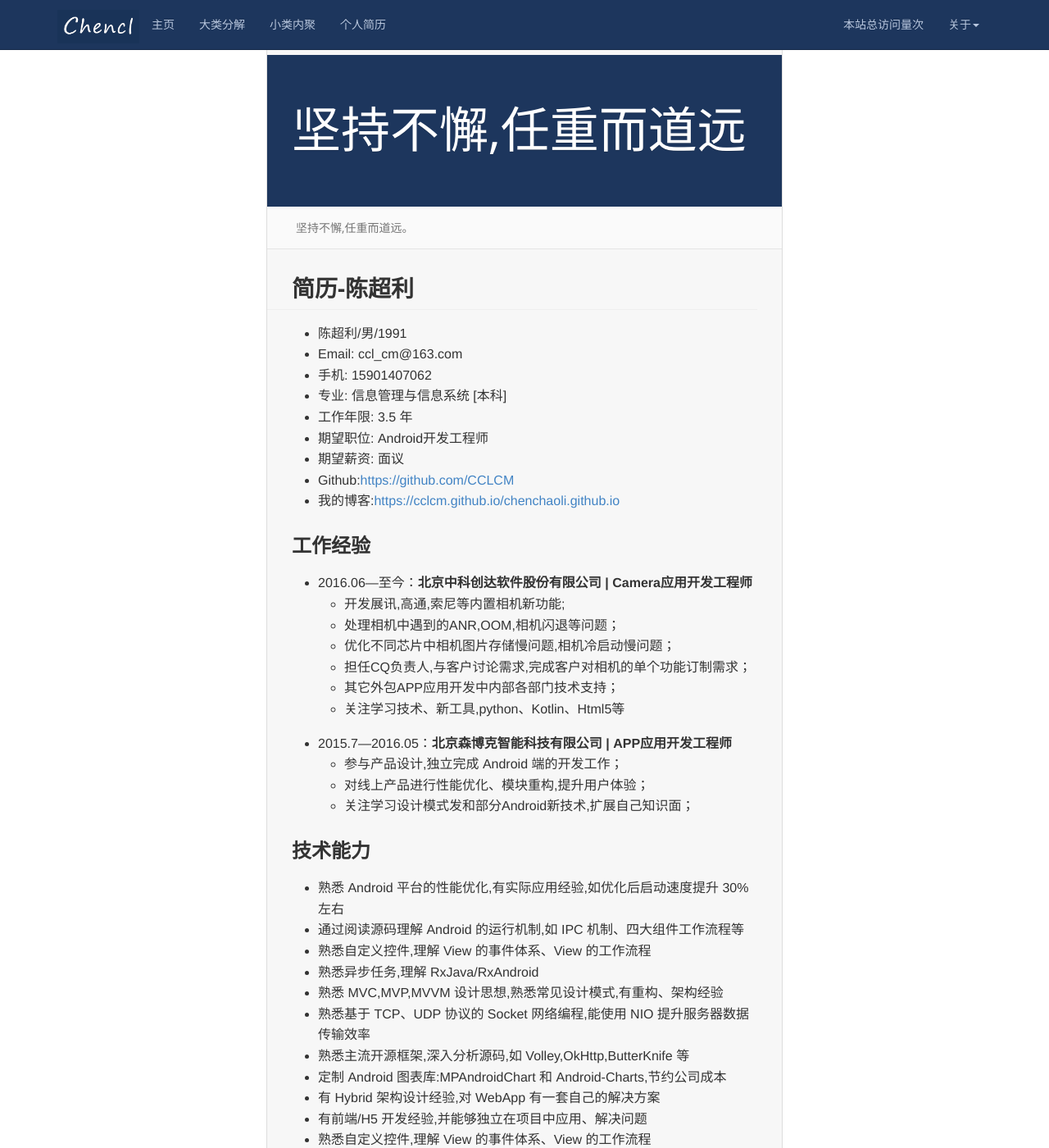
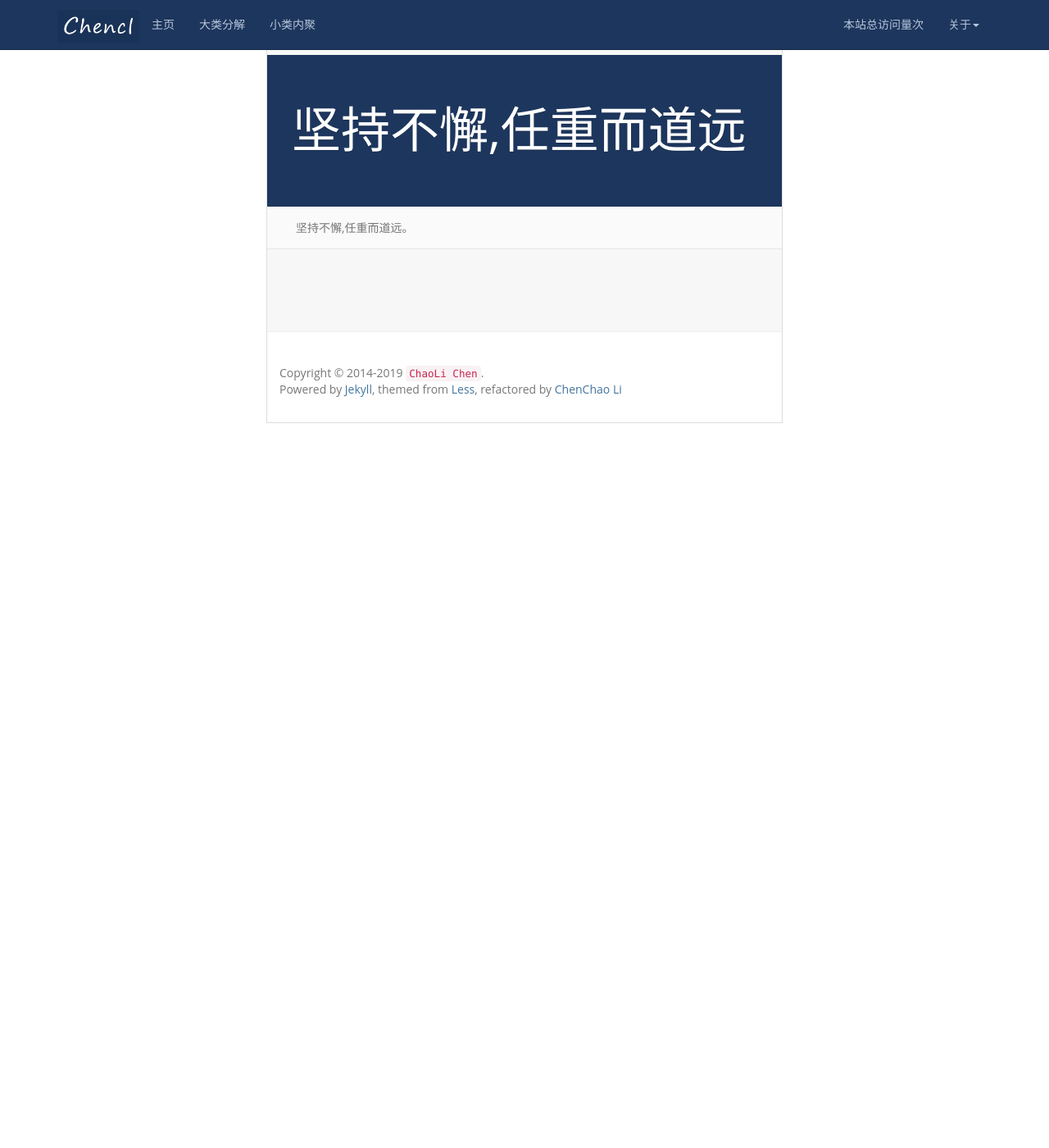
Before and after one commit to CCLCM/chenchaoli.github.io, a Jekyll site: the page built from resume/index.html, in a window 1280 px wide and 1400 px high. Shown: the whole window at 82% size. Built offline with Jekyll 4.4.1, drawn with Linux system fonts in a browser that asks for light colours; comment, search, counter and statistics services are not loaded; some of the changed text lies outside the part shown.

Commit message:
关闭简历

```diff
--- a/_includes/header.html
+++ b/_includes/header.html
@@ -21,9 +21,9 @@
         <li>
           <a href="{{ '/tag' | prepend: site.baseurl }}">小类内聚</a>
         </li>
-        <li>
+        <!-- <li>
           <a href="{{ '/resume' | prepend: site.baseurl }}">个人简历</a>
-        </li>
+        </li> -->
       </ul>
       <ul class="nav navbar-nav navbar-right">
         <li>
--- a/resume/index.html
+++ b/resume/index.html
@@ -400,9 +400,10 @@ header: Posts By Category
       .markdown-body blockquote {
         padding: 0 15px;
         color: #000;
-        border-left: 4px solid #ddd;
+        border-left: 4px solid #555;
       }
       .markdown-body blockquote>p{
+        font-size: 18px;
         color: #000;
       }
       .markdown-body blockquote>:first-child {
@@ -864,7 +865,7 @@ header: Posts By Category
       </style>
       <title>ChenChaoLi Resum</title>
       </head>
-      <body>
+      <!-- <body>
         <article class="markdown-body">
           <h2 id="_1"><a name="user-content-_1" href="#_1" class="headeranchor-link" aria-hidden="true"><span class="headeranchor"></span></a>简历-陈超利</h2>
       <ul>
@@ -989,6 +990,8 @@ header: Posts By Category
         <li>求知欲旺盛,对事物有较强的分析能力,敢于接受新的挑战,抗压能力强;</li>
       </ul>
 
-      </article>
+      </article> -->
+
+
       </body>
       </html>
```
